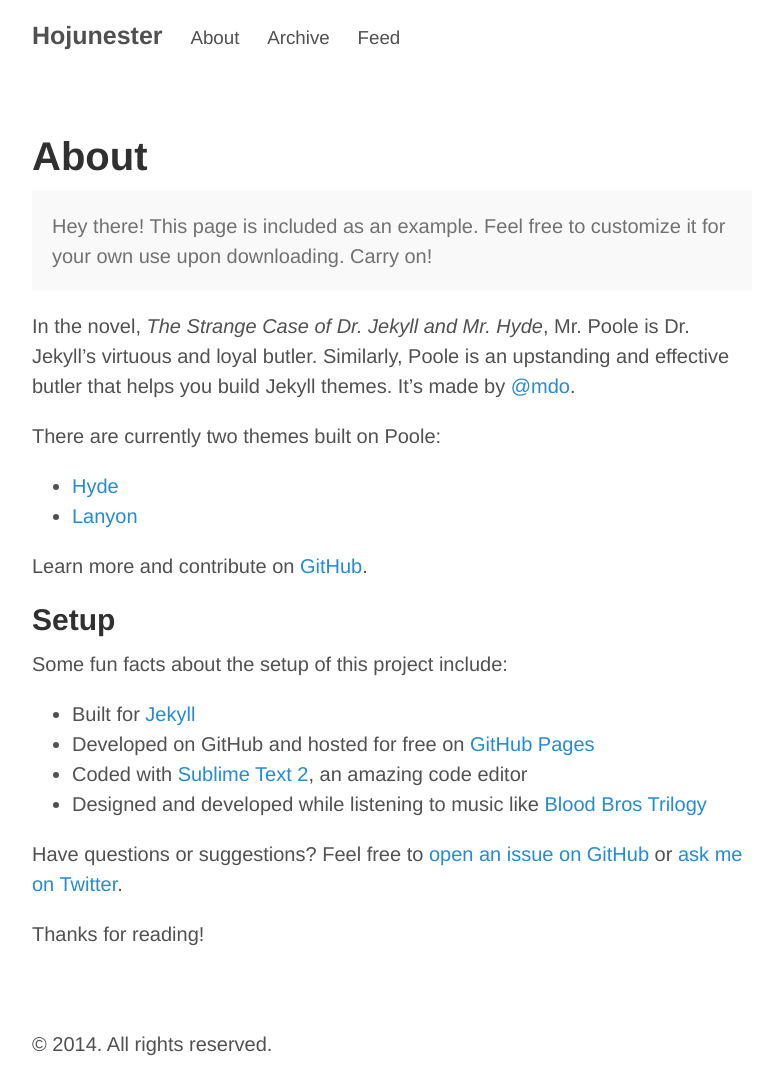
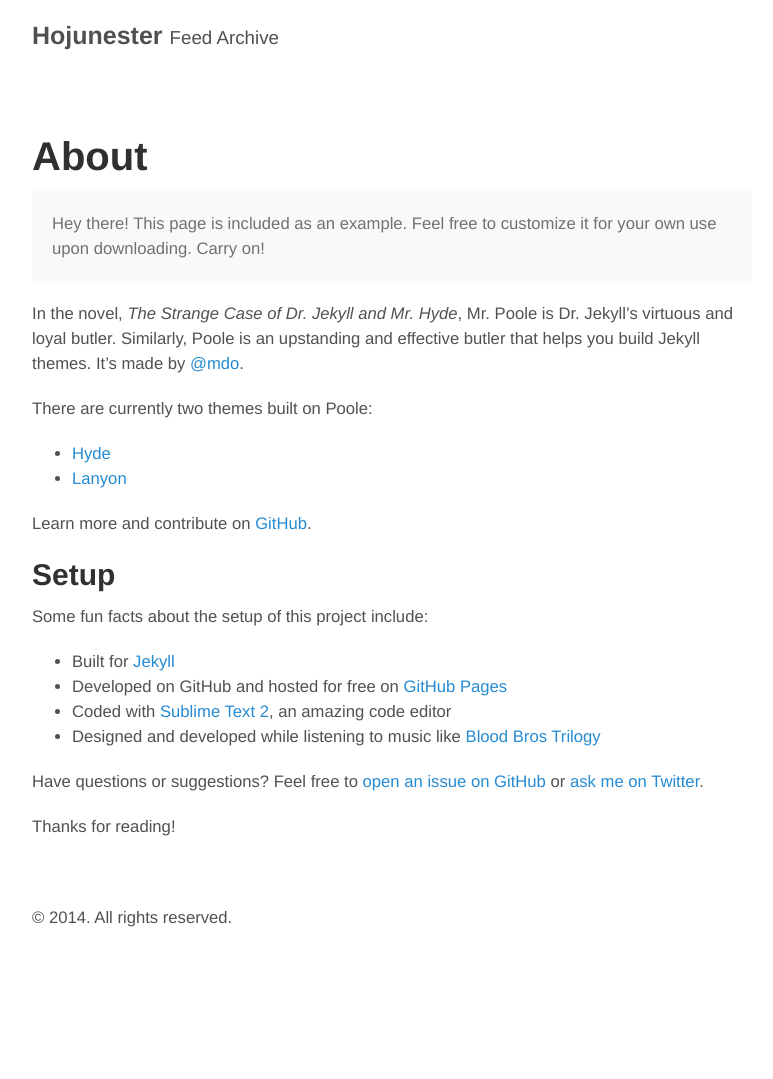
Before and after one commit to hojunester/hojunester.github.io, a Jekyll site: the page built from about.md, in a window 1280 px wide. Shown: the whole page, without its empty margins (248-1021 px from the left). Built offline with Jekyll 4.4.1, drawn with Linux system fonts in a browser that asks for light colours; Markdown is read by kramdown in place of the engine named in the settings; after the commit the page ends 950 px from its top, so only the background shows below that.

Commit message:
Trial and Error

```diff
--- a/_config.yml
+++ b/_config.yml
@@ -13,7 +13,7 @@ title:            Hojunester
 tagline:          'A New Blog'
 url:              https://hojunester.github.io
 shorturl:         hojunester.github.io
-paginate:         1
+paginate:         5
 baseurl:          /
 
 author:
--- a/_layouts/default.html
+++ b/_layouts/default.html
@@ -10,10 +10,7 @@
       <div class="masthead">
         <h3 class="masthead-title">
           <a href="/" title="Home">{{ site.title }}</a>
-
-          {% for page in site.pages_list %}
-              &nbsp;&nbsp;&nbsp;<small><a href="{{ page[1]  }}">{{ page[0] }}</a></small>
-          {% endfor %}
+		  <small><a href="https://hojunester.github.io/about/>About  </a><a href="https://hojunester.github.io/atom.xml>Feed  </a><a href="https://hojunester,github,io/archive/">Archive  </a>
 
         </h3>
       </div>
```
